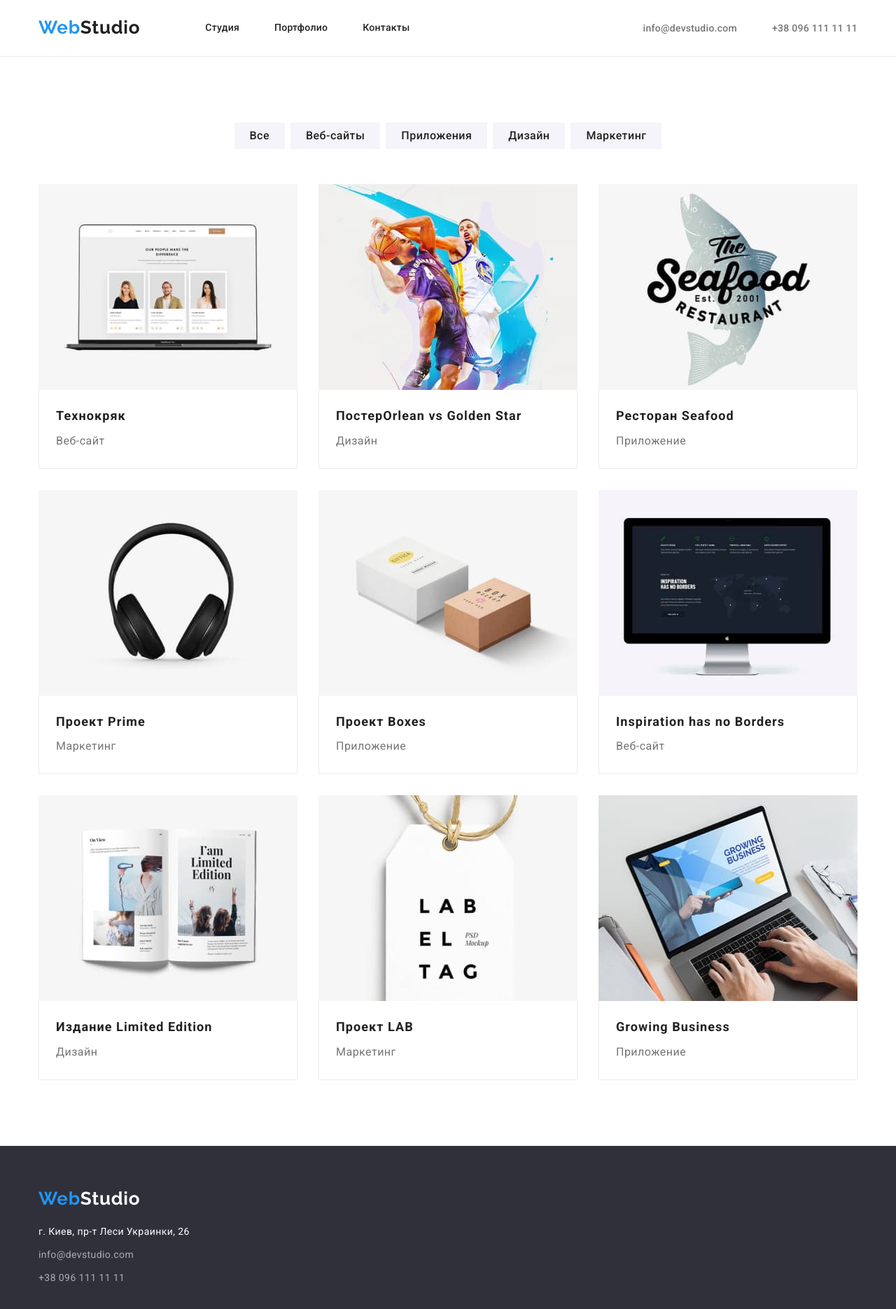
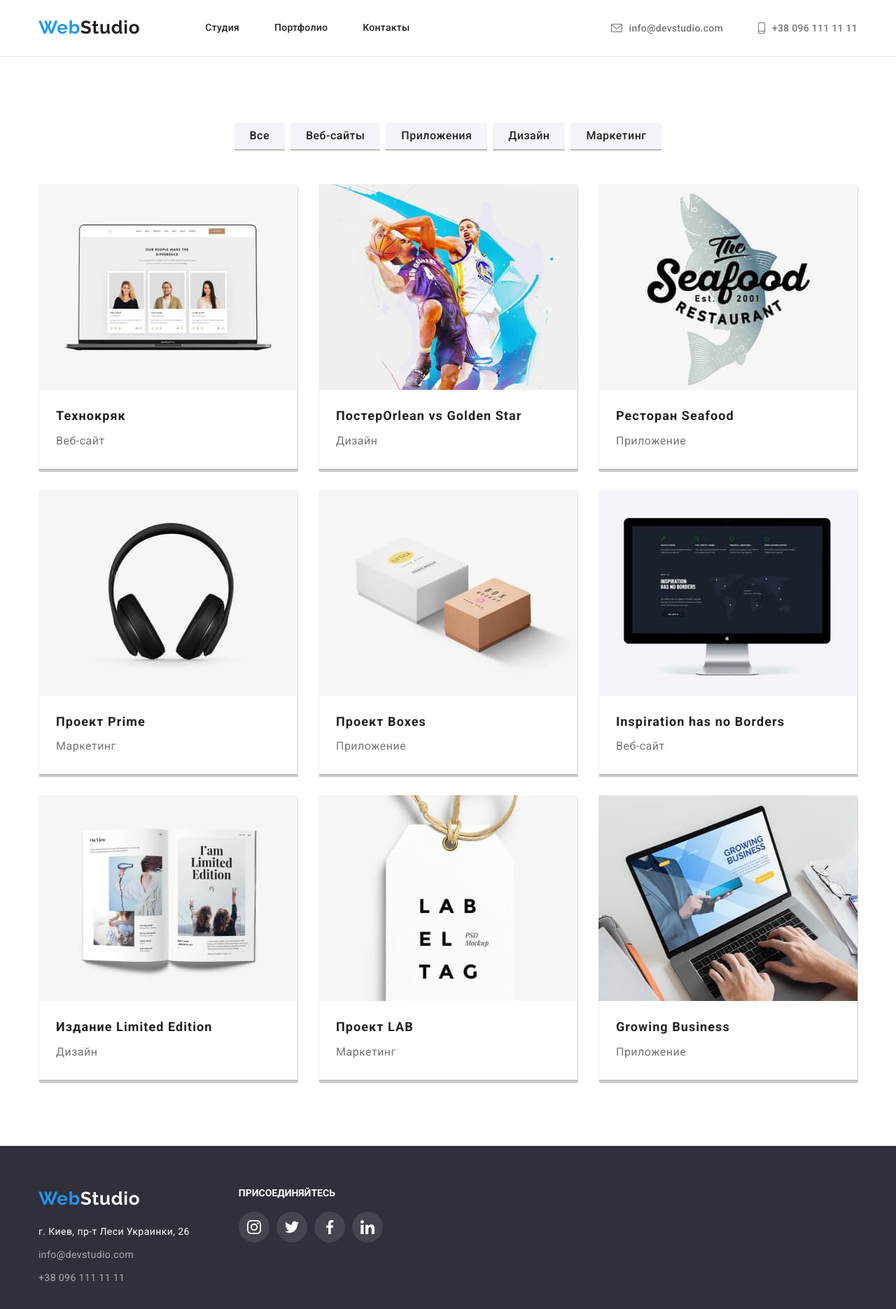
Before and after one commit to Bosfor731/goit-markup-hw-04, a plain HTML site: page portfolio.html in a window 1280 px wide. Shown: the whole page at 70% size. Drawn offline with nearby package versions, Linux system fonts and the light colour scheme.

Commit message:
first check

```diff
--- a/css/styles.css
+++ b/css/styles.css
@@ -135,6 +135,8 @@
 }
 
 .header-mailto {
+  display: flex;
+  align-items: center;
   font-weight: 500;
   font-size: 14px;
   line-height: 1.15;
@@ -148,6 +150,8 @@
 }
 
 .header-tel-link {
+  display: flex;
+  align-items: center;
   margin-left: 50px;
 
   font-weight: 500;
@@ -169,10 +173,9 @@
 }
 
 .header-connect-icon-tel {
-
   fill: currentColor;
-    align-items: center;
-      margin-right: 10px;
+  align-items: center;
+  margin-right: 10px;
 }
 
 /* !----------------------------hero-----------------------------------*/
@@ -289,7 +292,7 @@
   color: var(--main-text-color);
 }
 
-/* !---------------------------------about-----------------------------------*/
+/* !---------------------about-----------------------------------*/
 
 .about {
   padding-bottom: 94px;
@@ -328,7 +331,7 @@
   height: auto;
 }
 
-/* !---------------------------------team-------------------------------------------*/
+/* !------------------------team-------------------------------------------*/
 
 .team {
   padding-top: 94px;
@@ -394,7 +397,11 @@
   padding-top: 30px;
   padding-bottom: 30px;
   width: 270px;
+  border-bottom-right-radius: 4px;
+  border-bottom-left-radius: 4px;
   background-color: var(--main-title-color);
+  box-shadow: 0px 2px rgba(0, 0, 0, 0.2), 0px 1px rgba(0, 0, 0, 0.14),
+    0px 1px rgba(0, 0, 0, 0.12);
 }
 
 .team-social-list {
@@ -449,7 +456,6 @@
   font-size: 36px;
   line-height: 1.17;
   line-height: 100%;
-  letter-spacing: 3%;
   text-align: center;
   color: var(--second-title-color);
 }
@@ -489,14 +495,16 @@
 /* !--------------------------footer------------------------------------------*/
 
 .footer {
-  display: flex;
+  /* display: flex; */
   padding-top: 60px;
   padding-bottom: 60px;
   background-color: #2f303a;
 }
 
 .footer-container {
-  display: block;
+  /* display: block; */
+  display: flex;
+  /* justify-contact: baseline; */
 }
 
 .footer-web-logo {
@@ -528,6 +536,18 @@
   line-height: 1.71;
   letter-spacing: 0.03em;
   color: #ffffff;
+}
+
+.footer-container-link {
+  margin-left: 70px;
+}
+
+.footer-container-link-title {
+  font-size: 14px;
+  line-height: 1.14;
+  line-height: 100%;
+  vertical-align: Top;
+  color: var(--main-title-color);
 }
 
 .footer-link:hover,
@@ -567,6 +587,37 @@
   display: flex;
 }
 
+.footer-social-link {
+  width: 100%;
+  height: 100%;
+  border-radius: 50%;
+  display: flex;
+  align-items: center;
+  justify-content: center;
+  color: var(--main-title-color);
+  background-color: rgba(255, 255, 255, 0.1);
+}
+
+.footer-social-item {
+  margin-top: 20px;
+  width: 44px;
+  height: 44px;
+}
+
+.footer-social-item:not(:last-child) {
+  margin-right: 10px;
+}
+
+.footer-social-link:hover,
+.footer-social-link:focus {
+  background-color: var(--accent-color);
+  color: var(--main-title-color);
+}
+
+.footer-social-icon {
+  fill: currentColor;
+}
+
 /* !-----------------------studio------------------------------------------*/
 
 .studio {
@@ -583,8 +634,6 @@
   display: flex;
   flex-wrap: wrap;
   justify-content: center;
-  /* margin-right: -30px;
-  margin-bottom: -30px; */
 }
 
 .studio-list-btn {
@@ -597,6 +646,8 @@
   width: 370px;
   margin-right: 30px;
   margin-bottom: 30px;
+  box-shadow: 1px 4px rgba(0, 0, 0, 0.16), 0px 4px rgba(0, 0, 0, 0.06),
+    0px 1px rgba(0, 0, 0, 0.12);
 }
 
 .studio-item:nth-child(n + 7) {
@@ -615,6 +666,8 @@
 
 .studio-item-btn {
   display: flex;
+  box-shadow: 0px 2px rgba(0, 0, 0, 0.12), 0px 1px rgba(0, 0, 0, 0.08),
+    0px 3px rgba(0, 0, 0, 0.1);
 }
 
 .studio-item-btn:not(:last-child) {
--- a/portfolio.html
+++ b/portfolio.html
@@ -27,9 +27,15 @@
         </ul>
       </nav>
       <ul class="header-connect-list list">
-        <li class="header-connect-item"><a class="header-mailto link"
-            href="mailto:info@devstudio.com">info@devstudio.com</a></li>
-        <li class="header-connect-item"><a class="header-tel-link link" href="tel:+380961111111">+38 096 111 11 11</a>
+        <li class="header-connect-item"><a class="header-mailto link" href="mailto:info@devstudio.com">
+            <svg class="header-connect-icon-mailto" width="16" height="12">
+              <use href="./image/icons.svg#icon-mail"></use>
+            </svg>info@devstudio.com</a>
+        </li>
+        <li class="header-connect-item"><a class="header-tel-link link" href="tel:+380961111111">
+            <svg class="header-connect-icon-tel" width="10" height="16">
+              <use href="./image/icons.svg#icon-tel"></use>
+            </svg>+38 096 111 11 11</a>
         </li>
       </ul>
     </div>
@@ -138,6 +144,7 @@
   </main>
   <footer class="footer">
     <div class="container footer-container">
+      <div class="footer-container-address">
         <a lang="en" class="link footer-web-logo" href="./index.html">Web<span
             class="footer-Studio-logo">Studio</span></a>
         <address class="footer-address">
@@ -147,11 +154,46 @@
                 rel="noopener noreferrer">г. Киев, пр-т Леси Украинки, 26
               </a>
             </li>
-          <li class="footer-item"><a class="footer-mailto link" href="mailto:info@devstudio.com">info@devstudio.com</a>
+            <li class="footer-item"><a class="footer-mailto link"
+                href="mailto:info@devstudio.com">info@devstudio.com</a></li>
+            <li class="footer-item"><a class="footer-tel link" href="tel:+380961111111">+38 096 111 11 11</a>
             </li>
-          <li class="footer-item"><a class="footer-tel link" href="tel:+380961111111">+38 096 111 11 11</a></li>
           </ul>
         </address>
+      </div>
+      <div class="footer-container-link">
+        <h3 class="footer-container-link-title">ПРИСОЕДИНЯЙТЕСЬ</h3>
+        <ul class="footer-social-list list">
+          <li class="footer-social-item">
+            <a href="" class="footer-social-link link">
+              <svg class="footer-social-icon" width="20" height="20">
+                <use href="./image/icons.svg#icon-instagram"></use>
+              </svg>
+            </a>
+          </li>
+          <li class="footer-social-item">
+            <a href="" class="footer-social-link link">
+              <svg class="footer-social-icon" width="20" height="20">
+                <use href="./image/icons.svg#icon-twitter"></use>
+              </svg>
+            </a>
+          </li>
+          <li class="footer-social-item">
+            <a href="" class="footer-social-link link">
+              <svg class="footer-social-icon" width="20" height="20">
+                <use href="./image/icons.svg#icon-facebook"></use>
+              </svg>
+            </a>
+          </li>
+          <li class="footer-social-item">
+            <a href="" class="footer-social-link link">
+              <svg class="footer-social-icon" width="20" height="20">
+                <use href="./image/icons.svg#icon-linkedin"></use>
+              </svg>
+            </a>
+          </li>
+        </ul>
+      </div>
     </div>
   </footer>
 </body>
```
Also changed, not shown: index.html (+13 -16 lines). Lines whose indentation alone changed are shown as unchanged.
